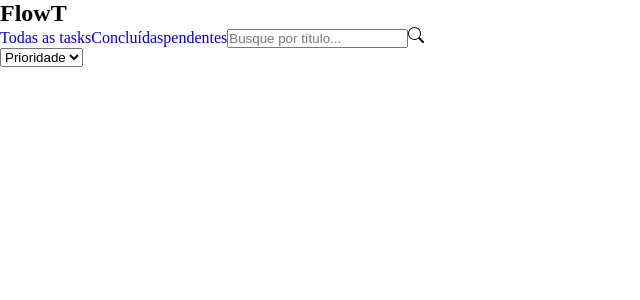
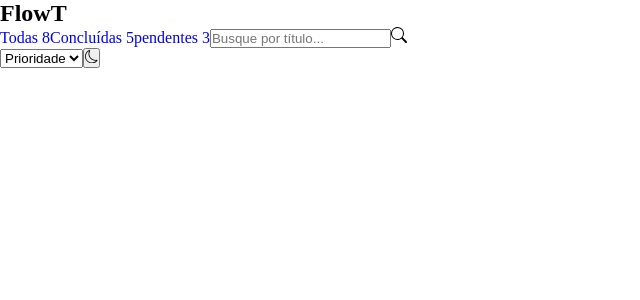
Before and after one commit to soaresesousa/FlowT---Projeto-Gerenciador-de-Tarefas, a React (Vite) app: page / in a window 1280 px wide. Shown: the top 300 px of the page, without its empty margins (0-640 px from the left). Built offline with nearby package versions, Linux system fonts and the light colour scheme.

Commit message:
Design/adicionado botão de troca de tema light/dark

```diff
--- a/src/components/Header.tsx
+++ b/src/components/Header.tsx
@@ -1,23 +1,29 @@
 import React from 'react';
-
-import { BsSearch } from 'react-icons/bs';
+import { useTheme } from '../hooks/useTheme';
+import { BsSearch, BsMoon, BsSun } from 'react-icons/bs';
 
 import '../styles/Header.css'
 
 const Header: React.FunctionComponent = () => {
+
+  const {theme, toggleTheme} = useTheme();
+
   return <div className='header'>
-    <h2 className='heaader-title'>FlowT</h2>
-    <nav>
-        <a href="#">Todas as tasks</a>
-        <a href="#">Concluídas</a>
-        <a href="#">pendentes</a>
+    <h2 className='header-title'>FlowT</h2>
+    <nav className='header-nav'>
+        <a href="#">Todas <span>8</span></a>
+        <a href="#">Concluídas <span>5</span></a>
+        <a href="#">pendentes <span>3</span></a>
         <input type="text" placeholder='Busque por título...' />
         <BsSearch />
     </nav>
-    <select name="filter" id="filter">
-        <option value="prioridade">Prioridade</option>
-        <option value="date">Data</option>
-    </select>
+    <div className="right-header">
+      <select name="filter" id="filter">
+          <option value="prioridade">Prioridade</option>
+          <option value="date">Data</option>
+      </select>
+      <button onClick={toggleTheme} >{theme == "dark" ? <BsSun /> : <BsMoon />}</button>
+    </div>
   </div>;
 };
 
--- /dev/null
+++ b/src/hooks/useTheme.tsx
@@ -0,0 +1,25 @@
+import { useEffect, useState } from "react";
+
+type Theme = 'light' | 'dark'
+
+export const useTheme = () => {
+    const [theme, setTheme] = useState<Theme>(() => {
+        const saved = localStorage.getItem('theme') as Theme;
+        if(saved) return saved;
+        return window.matchMedia('prefers-color-scheme: dark').matches ? 'dark' : 'light'
+    })
+
+    useEffect(() => {
+        const root = window.document.documentElement;
+
+        root.setAttribute('data-theme', theme)
+        localStorage.setItem('theme', theme)
+    }, [theme])
+
+    const toggleTheme = () => {
+        setTheme((prev) => (prev == 'light' ? 'dark' : 'light'));
+    }
+
+    return {theme, toggleTheme}
+
+}
```
